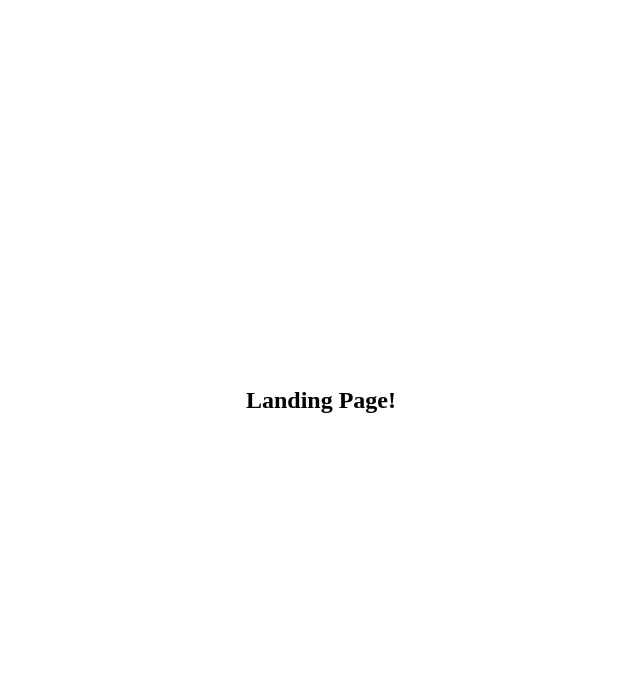
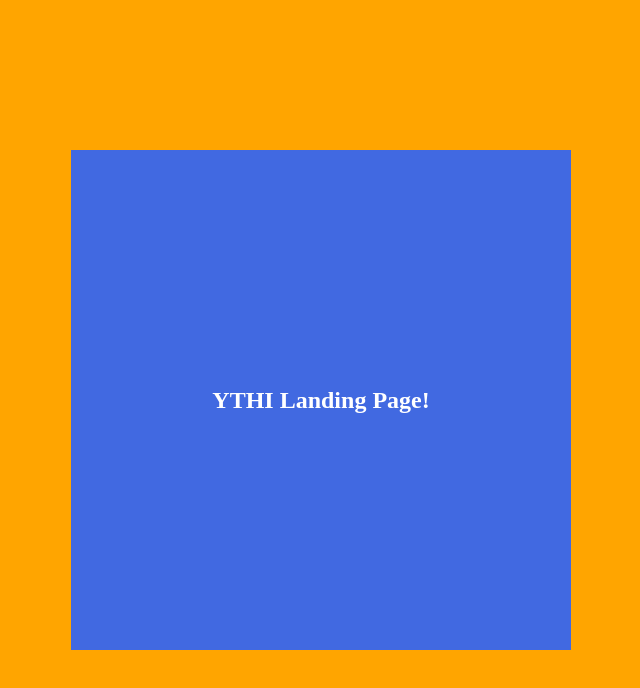
Before and after one commit to rogeliosandoval/YTHI-Landing-Page, an Angular app: page / in a window 1280 px wide. Shown: the top 688 px of the page, without its empty margins (319-959 px from the left). Built offline with nearby package versions, Linux system fonts and the light colour scheme.

Commit message:
update colors

```diff
--- a/src/app/app.component.html
+++ b/src/app/app.component.html
@@ -1,5 +1,5 @@
 <section class="ythi-landing">
   <div class="ythi-landing-container">
-    <h1>Landing Page!</h1>
+    <h1>YTHI Landing Page!</h1>
   </div>
 </section>
--- a/src/app/app.component.scss
+++ b/src/app/app.component.scss
@@ -5,11 +5,12 @@
     min-height: 100vh;
 }
 
-.container {
+.ythi-landing-container {
     display: flex;
     justify-content: center;
     align-items: center;
     width: 500px;
     height: 500px;
-    background: darkgreen;
+    color: white;
+    background: royalblue;
 }
--- a/src/styles.scss
+++ b/src/styles.scss
@@ -1,4 +1,5 @@
 /* You can add global styles to this file, and also import other style files */
 body {
     margin: 0;
+    background: orange;
 }
```
